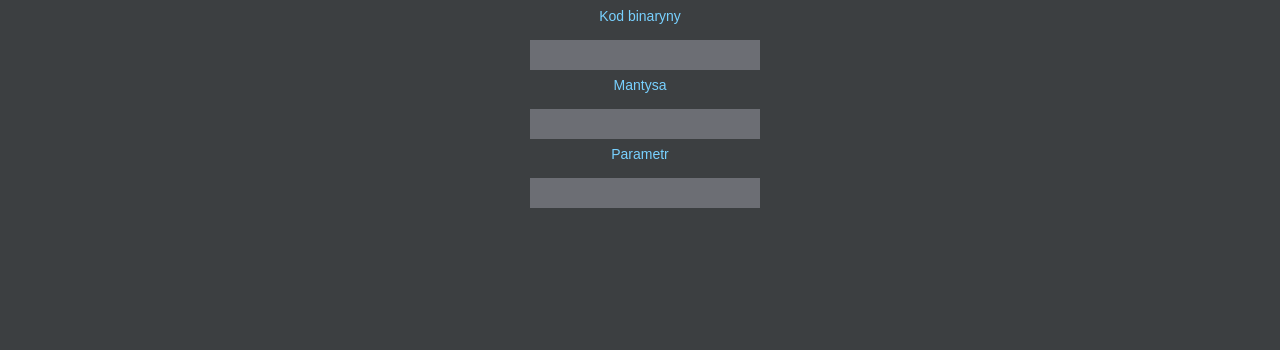
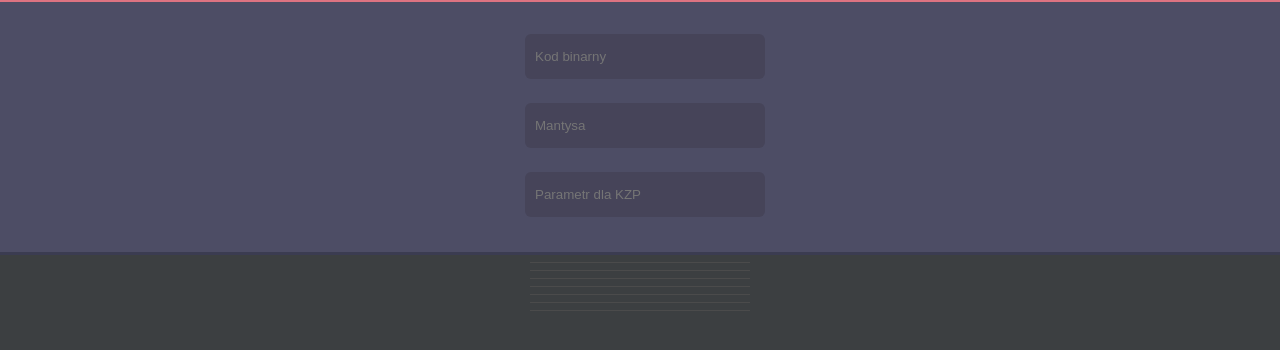
Before and after one commit to kyum/kalkulator-systemow, a plain HTML site: page index.html in a window 1280 px wide. Drawn offline with Linux system fonts and the light colour scheme.

Commit message:
css change

```diff
--- a/index.html
+++ b/index.html
@@ -6,15 +6,34 @@
 </head>
 <script src="js/jquery.js"></script>
 <style>
+@import url(font/Lato-Regular.ttf);
 body {
-    font-family: Arial;
+    margin: 0;
+    font-family: 'Lato', sans-serif;
     font-size: 14px;
     background-color: #3c3f41;
-    color: #78d1ff;
+    color: #ecf0f1;
 }
 
+    .top {
+        height: 2px;
+        background-color: #dd7381;
+
+    }
+
+        .down {
+        height: 3px;
+        background-color: #3b3c51;
+
+    }
+
+    .middle {
+    height: 250px;
+    background-color: #4d4d65;
+}
 .content {
-    width: 220px;
+    padding-top: 15px;
+    width: 230px;
     margin-left: auto;
     margin-right: auto;
 }
@@ -32,37 +51,64 @@ body {
 }
 
 .wyniki {
+    margin-left: auto;
+    margin-right: auto;
+    margin-top: 5px;
     color: #a9b9b8;
     width:220px;
     text-align: center;
-    line-height: 20px;
+    line-height: 30px;
 }
 
 input {
+    padding: 100px;
     border: 0;
-    background-color: #6c6e74;
-    height: 20px;
-    color: #d7d8db;
-    padding: 5px;
+    background-color: #464459;
+    height: 25px;
+    border-radius: 6px;
+    color: #8a8ba7;
+    padding: 10px;
 }
 
+.wynjeden {
+    float: left;
+    width: 100px;
+    text-align: left;
+    color: #af759d;
+}
+
+.wyndwa {
+    float: left;
+    width: 120px;
+    text-align: right;
+}
+
+hr {
+    border: 0;
+    height: 1px;
+    width: 220px;
+    background-color: #4b4b4b;
+}
 
 </style>
 <body>
+ <div class="top"></div>
+ <div class="middle">
   <div class="content">
-   <div class="tekst">Kod binaryny</div><div id="kod"><br><input type="text" class="kalk" id="liczby"></div>
-   <div class="tekst">Mantysa</div><div id="kod"><br><input type="text" class="kalk" id="mantysa"></div>
-   <div class="tekst">Parametr</div><div id="kod"><br><input type="text" class="kalk" id="parametr"></div>
-   <br><div class="wyniki">
-   <div id="NKB"></div>
-   <div id="NKB1"></div>
-   <div id="BKD"></div>
-   <div id="ZM"></div>
-   <div id="U1"></div>
-   <div id="U2"></div>
-   <div id="KP"></div>
+   <div id="kod"><br><input type="text" class="kalk" id="liczby" placeholder="Kod binarny"></div>
+   <div id="kod"><br><input type="text" class="kalk" id="mantysa" placeholder="Mantysa"></div>
+   <div id="kod"><br><input type="text" class="kalk" id="parametr" placeholder="Parametr dla KZP"></div>
+   </div></div>
+   <div class="down"></div>
+   <div class="wyniki">
+   <div id="NKB"></div><hr>
+   <div id="NKB1"></div><hr>
+   <div id="BKD"></div><hr>
+   <div id="ZM"></div><hr>
+   <div id="U1"></div><hr>
+   <div id="U2"></div><hr>
+   <div id="KP"></div><hr>
    <div id="KZP"></div>
-   </div>
    </div>
    <script>
 
@@ -168,14 +214,14 @@ function dec2frac(d) {
            var wynikKP = KP(bin,man);
            var wynikKZP = KZP(bin,man,par);
 
-           $("#NKB").text("NKB: " + wynikNKB + " (" + dec2frac(wynikNKB) + ")");
-           $("#NKB1").text("NKB-1: " + wynikNKB1 + " (" + dec2frac(wynikNKB1) + ")");
-           $("#BKD").text("BKD: " + wynikBKD + " (" + dec2frac(wynikBKD) + ")");
-           $("#ZM").text("ZM: " + wynikZM + " (" + dec2frac(wynikZM) + ")");
-           $("#U1").text("U1: " + wynikU1 + " (" + dec2frac(wynikU1) + ")");
-           $("#U2").text("U2: " + wynikU2 + " (" + dec2frac(wynikU2) + ")");
-           $("#KP").text("KP (BIAS): " + wynikKP + " (" + dec2frac(wynikKP) + ")");
-           $("#KZP").text("KZP: " + wynikKZP + " (" + dec2frac(wynikKZP) + ")");
+           $("#NKB").html("<b><div class=\"wynjeden\">NKB: </b></div><div class=\"wyndwa\">" + wynikNKB + " (" + dec2frac(wynikNKB) + ")</div>");
+           $("#NKB1").html("<b><div class=\"wynjeden\">NKB-1: </b></div><div class=\"wyndwa\">" + wynikNKB1 + " (" + dec2frac(wynikNKB1) + ")</div>");
+           $("#BKD").html("<b><div class=\"wynjeden\">BKD: </b></div><div class=\"wyndwa\">" + wynikBKD + " (" + dec2frac(wynikBKD) + ")</div>");
+           $("#ZM").html("<b><div class=\"wynjeden\">ZM: </b></div><div class=\"wyndwa\">" + wynikZM + " (" + dec2frac(wynikZM) + ")</div>");
+           $("#U1").html("<b><div class=\"wynjeden\">U1: </b></div><div class=\"wyndwa\">" + wynikU1 + " (" + dec2frac(wynikU1) + ")</div>");
+           $("#U2").html("<b><div class=\"wynjeden\">U2: </b></div><div class=\"wyndwa\">" + wynikU2 + " (" + dec2frac(wynikU2) + ")</div>");
+           $("#KP").html("<b><div class=\"wynjeden\">KP \(BIAS\): </b></div><div class=\"wyndwa\">" + wynikKP + " (" + dec2frac(wynikKP) + ")</div>");
+           $("#KZP").html("<b><div class=\"wynjeden\">KZP: </b></div><div class=\"wyndwa\">" + wynikKZP + " (" + dec2frac(wynikKZP) + ")</div>");
 
 
        });
```
Also changed, not shown: font/Lato-Regular.ttf (added).
